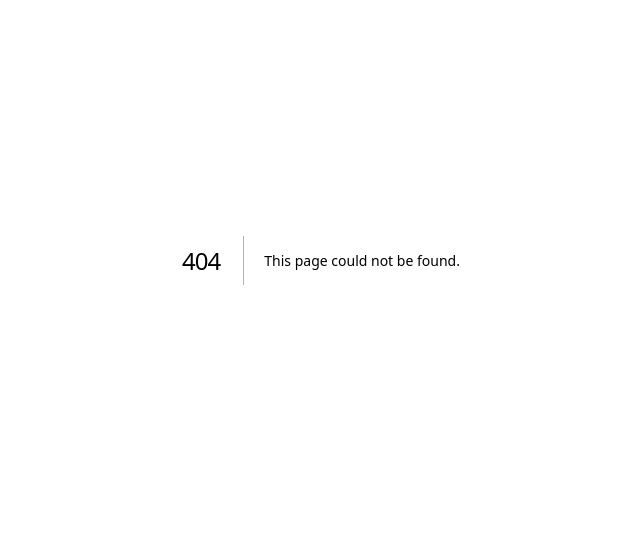
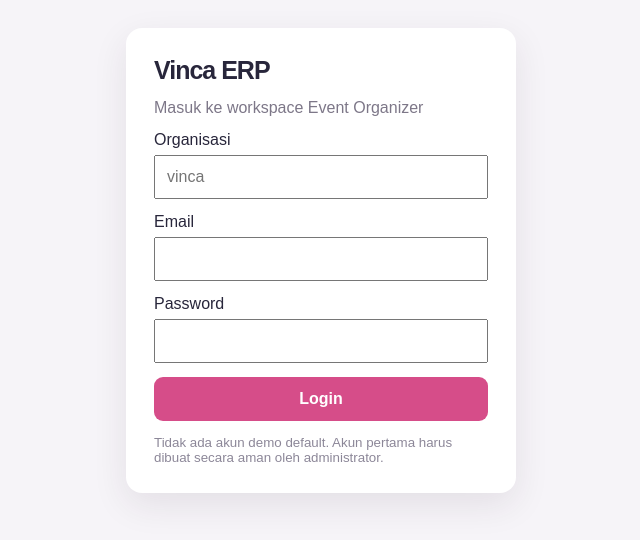
Before and after one commit to leoneshenkad96/hujan-project, a Next.js app: page /login in a window 1280 px wide. Before the commit this address had no page. Shown: the part 140-680 px from the top of the page, without its empty margins (319-959 px from the left). Built offline with nearby package versions, Linux system fonts and the light colour scheme.

Commit message:
feat(auth): src/app/login/page.tsx

```diff
--- /dev/null
+++ b/src/app/login/page.tsx
@@ -0,0 +1,22 @@
+'use client';
+import { useState,type FormEvent } from 'react';
+import { useRouter } from 'next/navigation';
+export default function Login(){
+ const router=useRouter();const [busy,setBusy]=useState(false);const [error,setError]=useState('');
+ async function submit(e:FormEvent<HTMLFormElement>){
+ e.preventDefault();setBusy(true);setError('');
+ const fd=new FormData(e.currentTarget);
+ try{const res=await fetch('/api/auth/login',{method:'POST',headers:{'Content-Type':'application/json'},body:JSON.stringify({organization:fd.get('organization'),email:fd.get('email'),password:fd.get('password')})});
+ if(!res.ok){setError('Login gagal. Periksa organisasi, email, dan password.');return}
+ router.push('/');router.refresh();
+ }catch{setError('Tidak dapat menghubungi server.')}finally{setBusy(false)}
+ }
+ return <main style={{minHeight:'100vh',display:'grid',placeItems:'center',padding:20,background:'#f6f4f8'}}><form onSubmit={submit} style={{width:'min(100%,390px)',padding:28,borderRadius:16,background:'white',boxShadow:'0 12px 35px #30223818',display:'grid',gap:14}}>
+ <h1 style={{margin:0,fontSize:25}}>Vinca ERP</h1><p style={{margin:0,color:'#7d7788'}}>Masuk ke workspace Event Organizer</p>
+ <label>Organisasi<input aria-label="Organisasi" required name="organization" autoComplete="organization" placeholder="vinca" style={{display:'block',width:'100%',padding:11,marginTop:6}}/></label>
+ <label>Email<input aria-label="Email" required name="email" type="email" autoComplete="username" style={{display:'block',width:'100%',padding:11,marginTop:6}}/></label>
+ <label>Password<input aria-label="Password" required name="password" type="password" autoComplete="current-password" style={{display:'block',width:'100%',padding:11,marginTop:6}}/></label>
+ {error&&<p role="alert" style={{color:'#b42355'}}>{error}</p>}
+ <button disabled={busy} type="submit" style={{background:'#d64d89',color:'white',border:0,padding:13,borderRadius:9,fontWeight:700}}>{busy?'Memproses...':'Login'}</button>
+ <small style={{color:'#8c8798'}}>Tidak ada akun demo default. Akun pertama harus dibuat secara aman oleh administrator.</small></form></main>
+}
```
